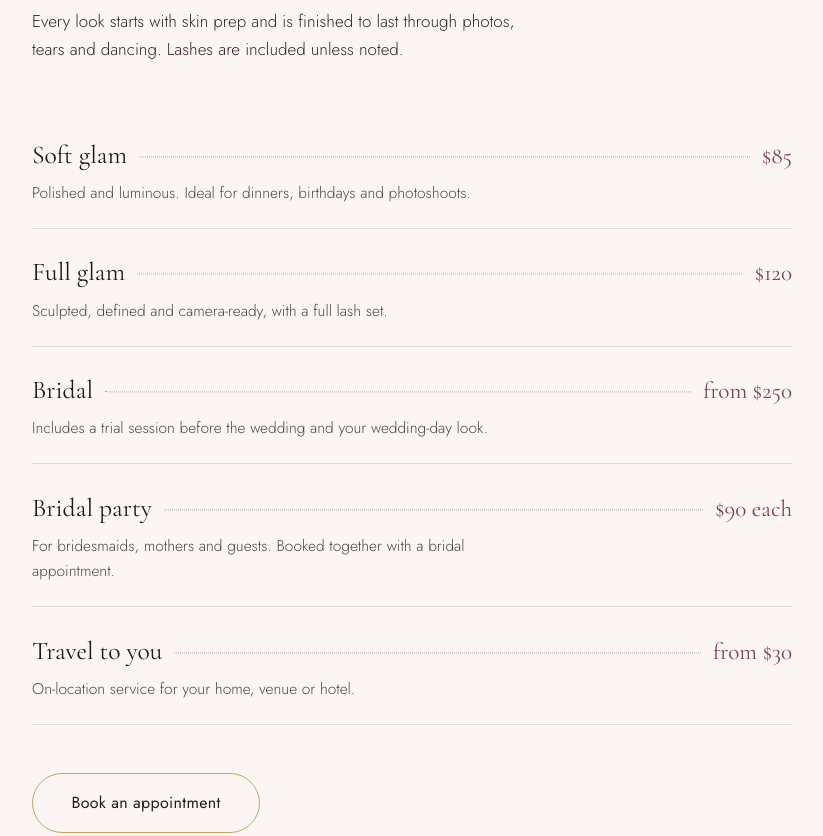
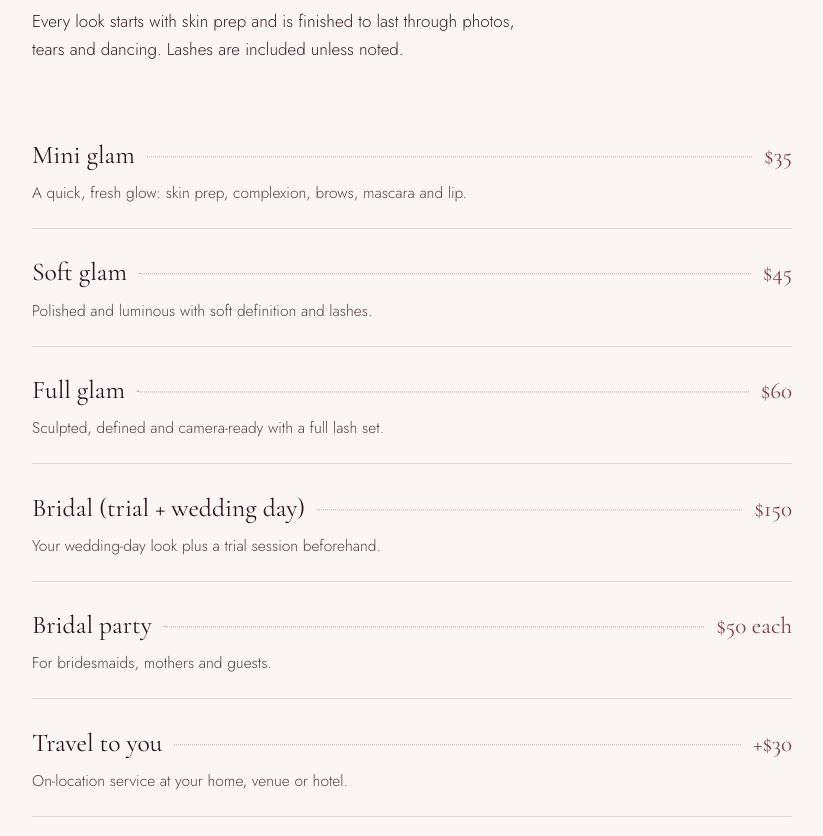
Before and after one commit to nabdalla-prog/lafiglow, a plain HTML site: page index.html in a window 1280 px wide. Shown: the part 1000-1836 px from the top of the page, without its empty margins (68-891 px from the left). Drawn offline with nearby package versions, Linux system fonts and the light colour scheme.

Commit message:
Update services, prices and deposit

```diff
--- a/index.html
+++ b/index.html
@@ -153,16 +153,18 @@
       <h2>Services</h2>
       <p class="lede">Every look starts with skin prep and is finished to last through photos, tears and dancing. Lashes are included unless noted.</p>
       <ul class="menu">
-        <li><div class="row"><span class="name">Soft glam</span><span class="dots"></span><span class="price">$85</span></div>
-          <p>Polished and luminous. Ideal for dinners, birthdays and photoshoots.</p></li>
-        <li><div class="row"><span class="name">Full glam</span><span class="dots"></span><span class="price">$120</span></div>
-          <p>Sculpted, defined and camera-ready, with a full lash set.</p></li>
-        <li><div class="row"><span class="name">Bridal</span><span class="dots"></span><span class="price">from $250</span></div>
-          <p>Includes a trial session before the wedding and your wedding-day look.</p></li>
-        <li><div class="row"><span class="name">Bridal party</span><span class="dots"></span><span class="price">$90 each</span></div>
-          <p>For bridesmaids, mothers and guests. Booked together with a bridal appointment.</p></li>
-        <li><div class="row"><span class="name">Travel to you</span><span class="dots"></span><span class="price">from $30</span></div>
-          <p>On-location service for your home, venue or hotel.</p></li>
+        <li><div class="row"><span class="name">Mini glam</span><span class="dots"></span><span class="price">$35</span></div>
+          <p>A quick, fresh glow: skin prep, complexion, brows, mascara and lip.</p></li>
+        <li><div class="row"><span class="name">Soft glam</span><span class="dots"></span><span class="price">$45</span></div>
+          <p>Polished and luminous with soft definition and lashes.</p></li>
+        <li><div class="row"><span class="name">Full glam</span><span class="dots"></span><span class="price">$60</span></div>
+          <p>Sculpted, defined and camera-ready with a full lash set.</p></li>
+        <li><div class="row"><span class="name">Bridal (trial + wedding day)</span><span class="dots"></span><span class="price">$150</span></div>
+          <p>Your wedding-day look plus a trial session beforehand.</p></li>
+        <li><div class="row"><span class="name">Bridal party</span><span class="dots"></span><span class="price">$50 each</span></div>
+          <p>For bridesmaids, mothers and guests.</p></li>
+        <li><div class="row"><span class="name">Travel to you</span><span class="dots"></span><span class="price">+$30</span></div>
+          <p>On-location service at your home, venue or hotel.</p></li>
       </ul>
       <div class="services-cta"><a class="btn btn-line book-link" href="#">Book an appointment</a></div>
     </div>
@@ -203,7 +205,7 @@
       <h2>Policies</h2>
       <p class="lede">Please read before booking.</p>
       <dl>
-        <dt>Deposits</dt><dd>A non-refundable $30 deposit is required to book and is applied to your total.</dd>
+        <dt>Deposits</dt><dd>A non-refundable $15 deposit is required to book and is applied to your total.</dd>
         <dt>Rescheduling</dt><dd>Reschedule at least 48 hours before your appointment and your deposit transfers to the new date.</dd>
         <dt>Late arrivals</dt><dd>Arriving more than 15 minutes late may shorten your service or require rescheduling.</dd>
         <dt>Come prepared</dt><dd>Arrive with a clean, moisturized face. Share any skin sensitivities when booking.</dd>
```
